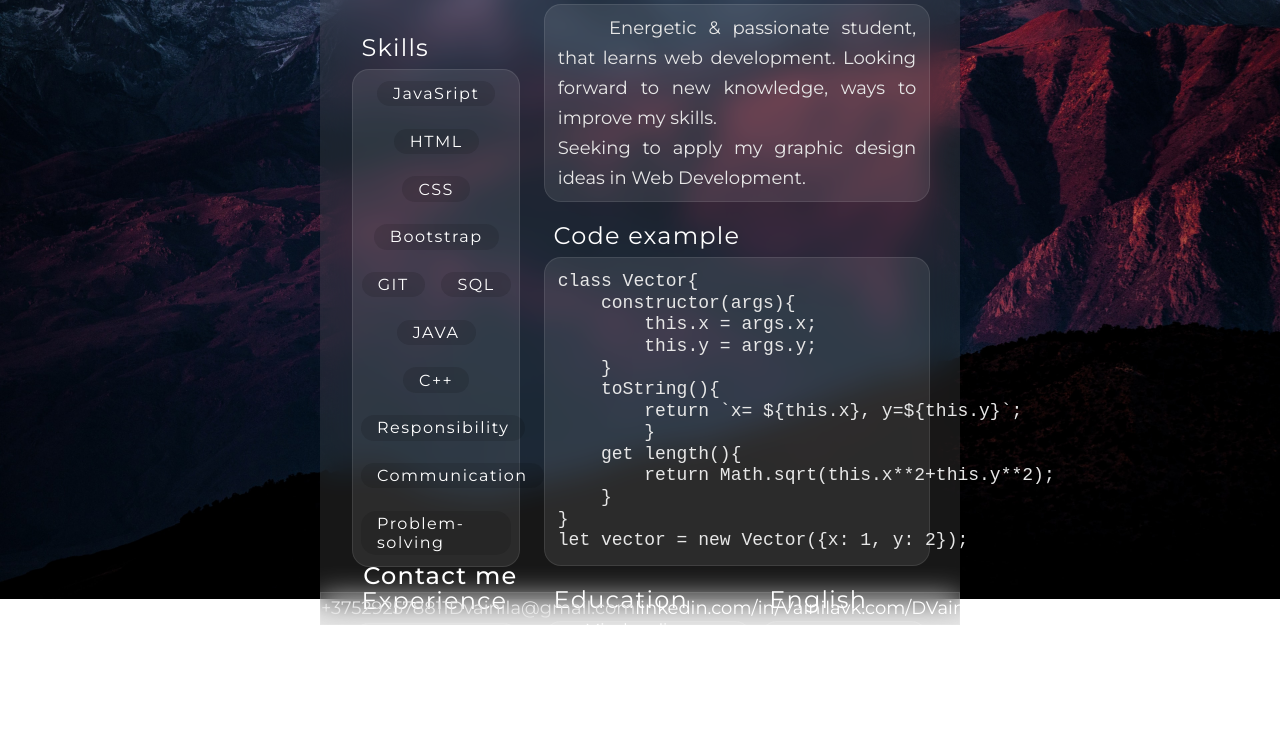
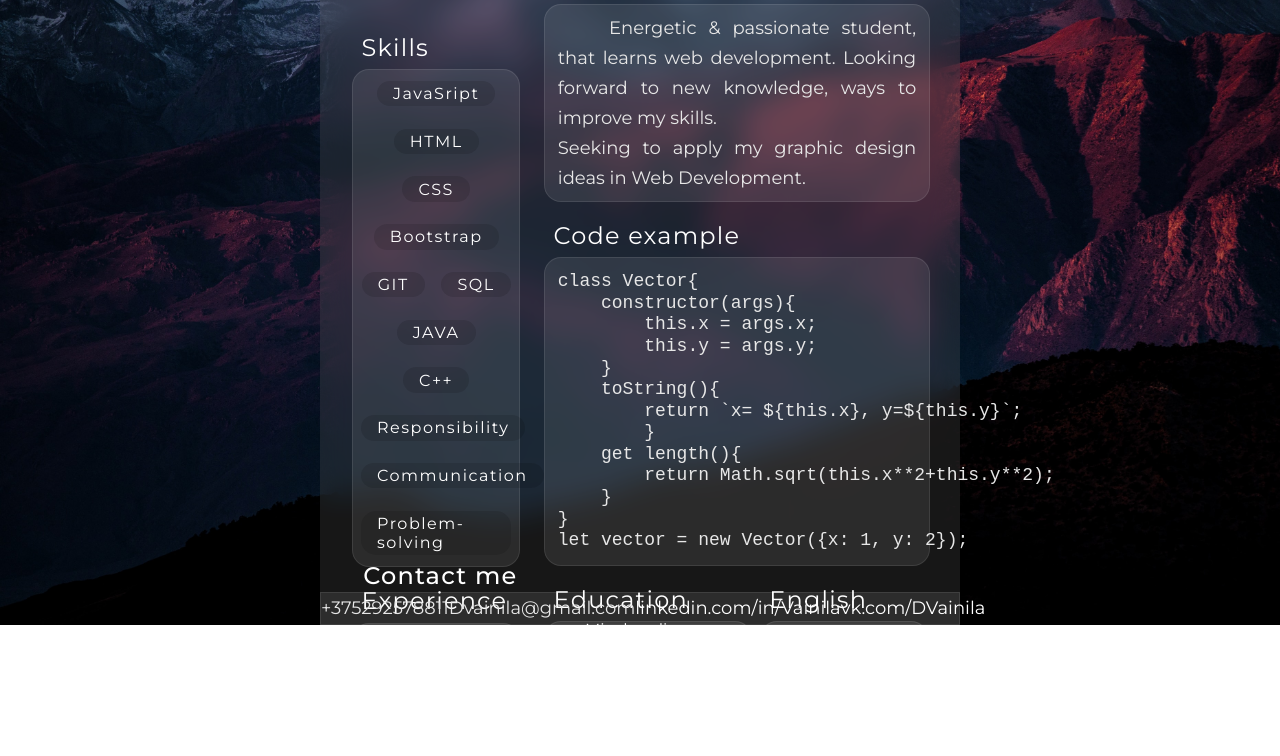
Before and after one commit to Vainila/rsschool-cv, a plain HTML site: page index.html in a window 1280 px wide. Shown: the part 175-931 px from the top of the page. Drawn offline with Linux system fonts and the light colour scheme.

Commit message:
fix: fix background img

```diff
--- a/style.css
+++ b/style.css
@@ -13,7 +13,7 @@ h1,h2{
     margin: 0;
 }
 body{
-    padding:0;
+
     margin:0;
     overflow:hidden;
     height: 100vh;
@@ -21,10 +21,13 @@ body{
     background: url(img/landscape.jpg) ;
 
     background-repeat: no-repeat;
+
     background-size:cover;
-    background-position-y: -5em;
+
     font-family:Montserrat;
     color: white;
+    background-position-y: -5em;
+    padding-bottom: 5em;
 
 }
 
```
